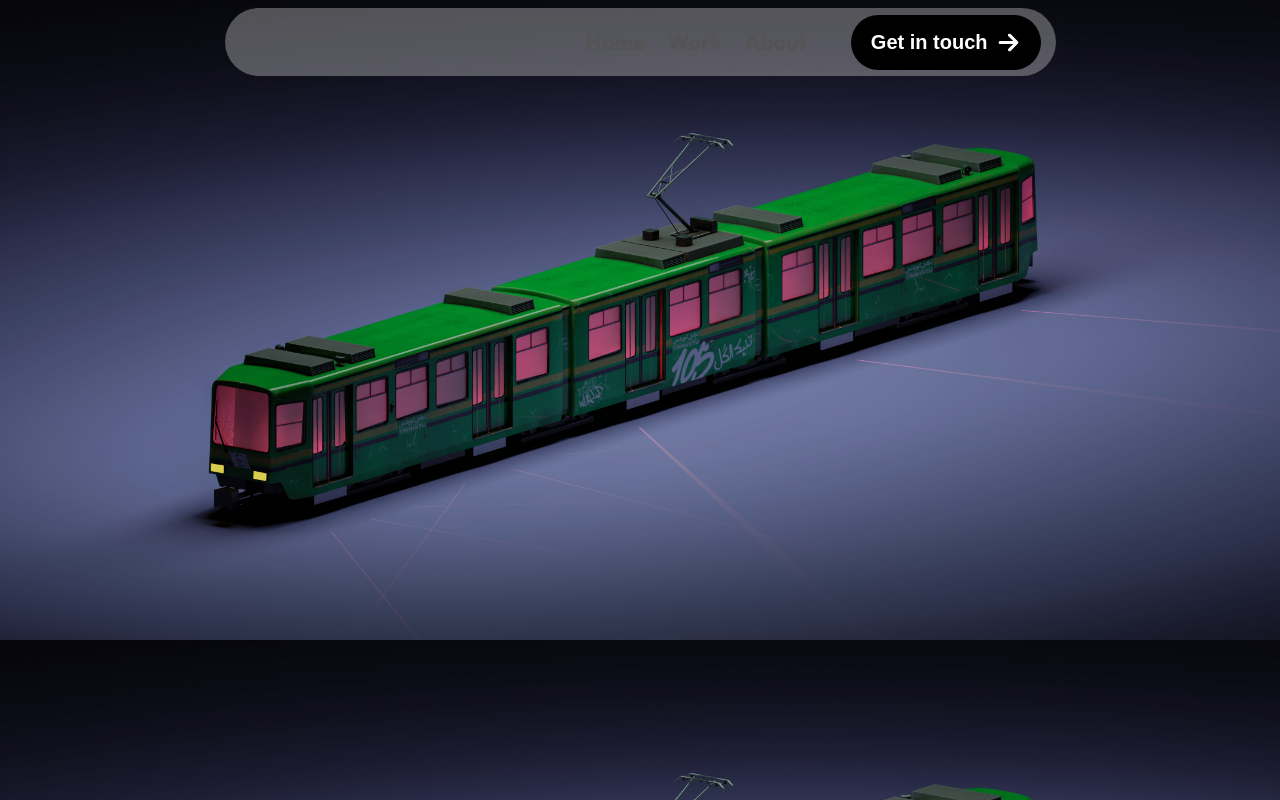
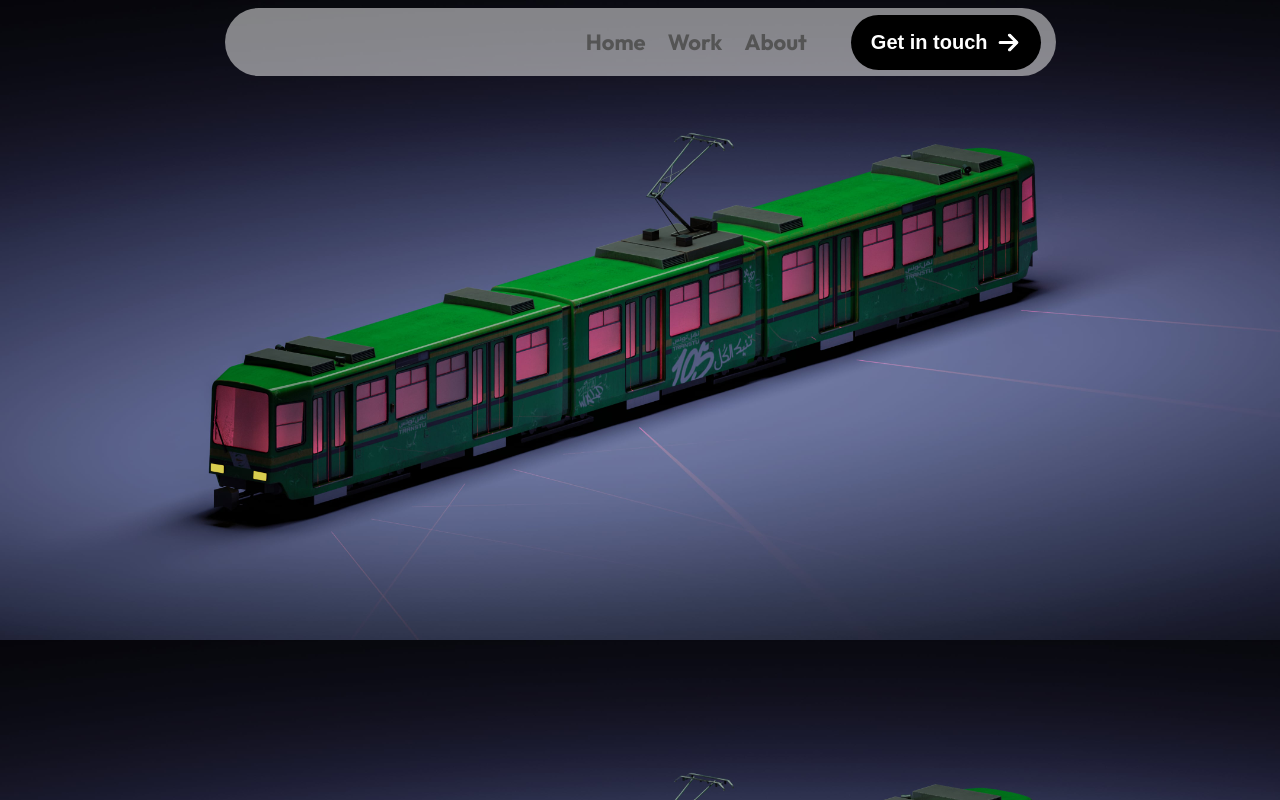
Before and after one commit to HamzaI1/headerjdida, a plain HTML site: page index.html in a window 1280 px wide. Drawn offline with Linux system fonts and the light colour scheme.

Commit message:
other changes

```diff
--- a/header.css
+++ b/header.css
@@ -5,7 +5,7 @@ body {
 }
 
 .header {
-  background-color: rgba(255, 255, 255, 0.3);
+  background-color: rgba(255, 255, 255, 0.5);
   width: 831px;
   height: 68px;
   display: flex;
```
